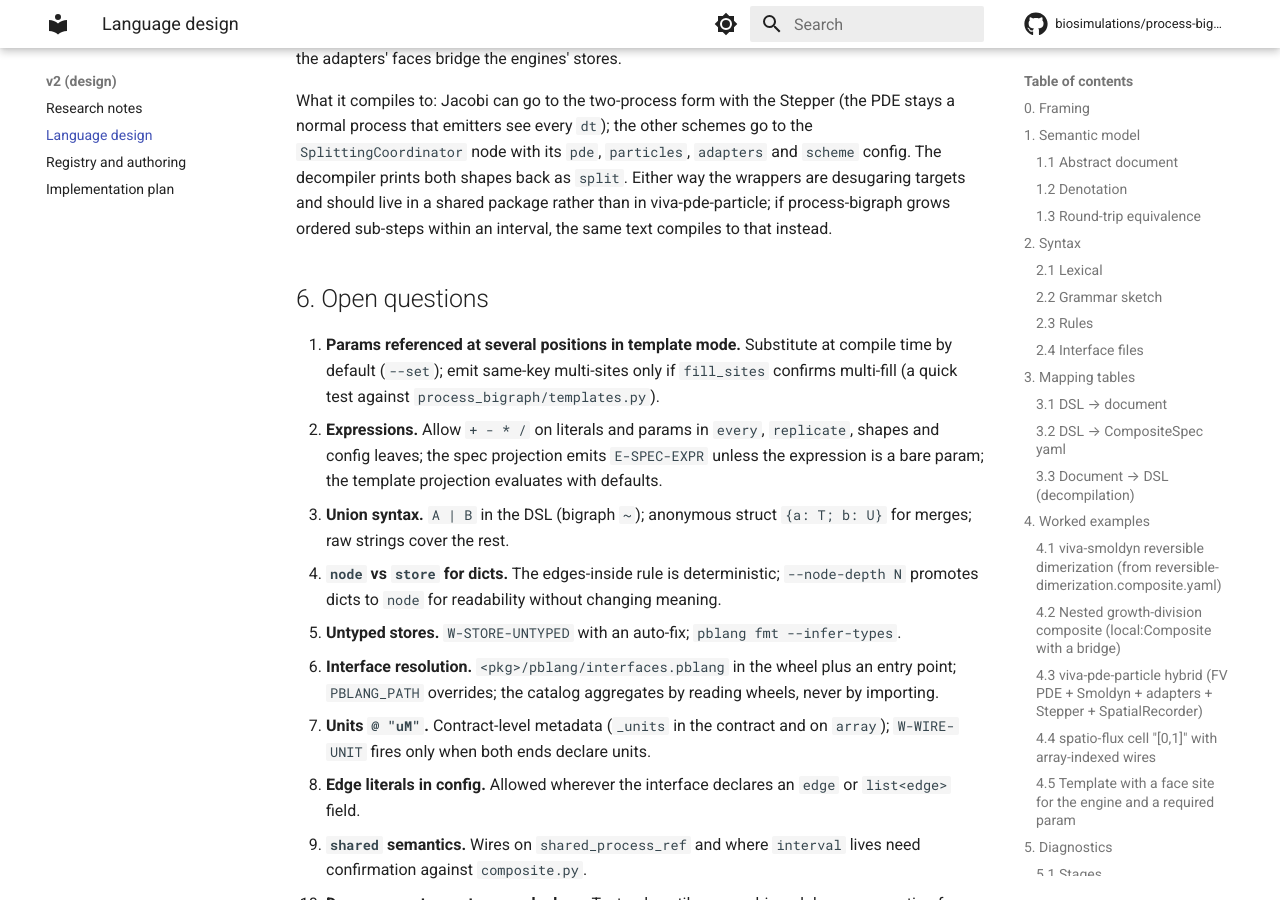
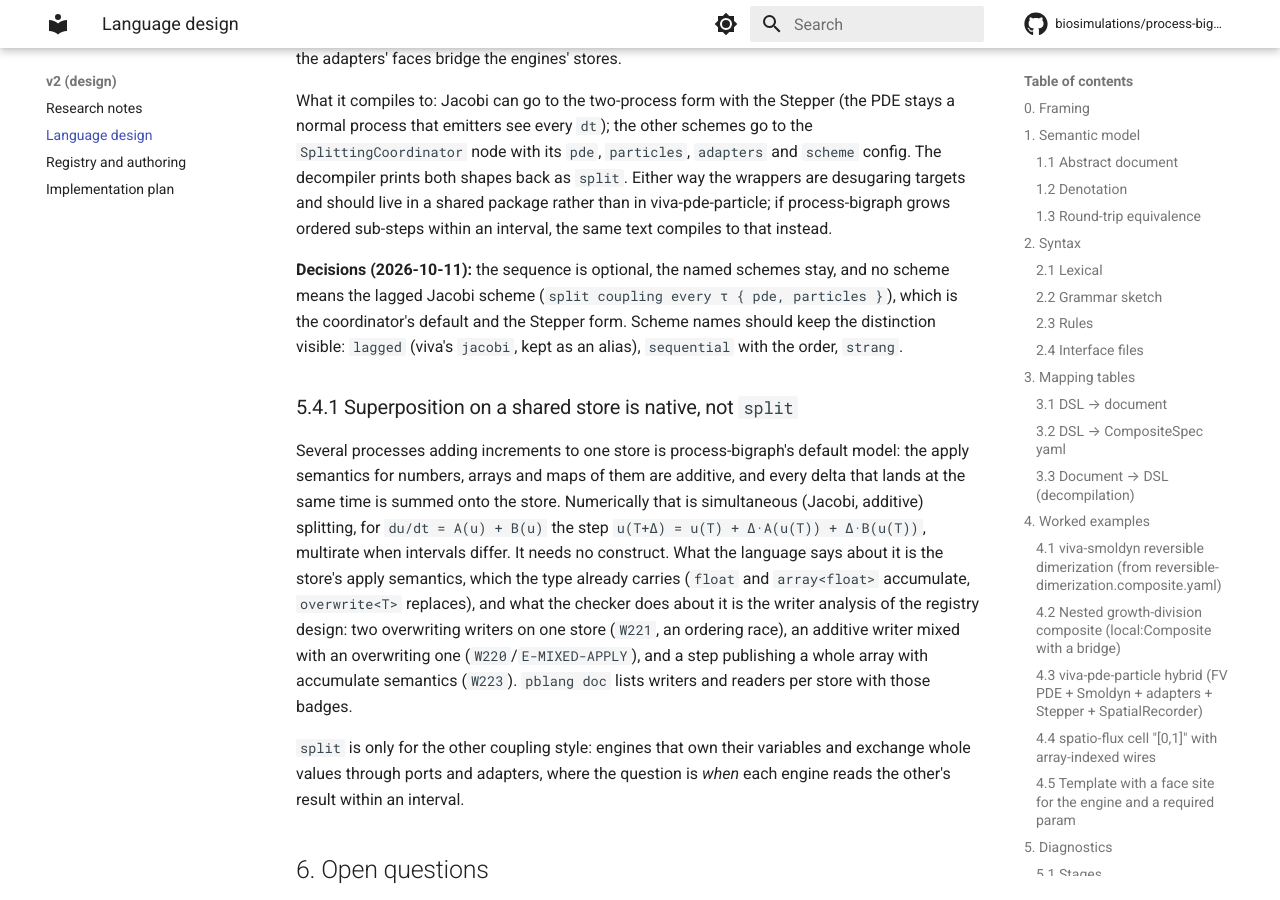
Before and after one commit to biosimulations/process-bigraph-lang, an MkDocs documentation site: the page built from docs/v2/design.md, in a window 1280 px wide and 900 px high, scrolled down 19585 px. Built offline with MkDocs 1.6.1 and Material for MkDocs 9.7.7, drawn with Linux system fonts in a browser that asks for light colours; comment, search, counter and statistics services are not loaded.

Commit message:
docs(v2): split decisions (optional sequence, named schemes, lagged default); superposition on a shared store is native
Co-Authored-By: Claude Fable 5.1 <noreply@anthropic.com>

```diff
--- a/docs/v2/design.md
+++ b/docs/v2/design.md
@@ -700,6 +700,26 @@ emitters see every `dt`); the other schemes go to the `SplittingCoordinator` nod
 desugaring targets and should live in a shared package rather than in viva-pde-particle; if process-bigraph grows
 ordered sub-steps within an interval, the same text compiles to that instead.
 
+**Decisions (2026-10-11):** the sequence is optional, the named schemes stay, and no scheme means the lagged
+Jacobi scheme (`split coupling every τ { pde, particles }`), which is the coordinator's default and the Stepper
+form. Scheme names should keep the distinction visible: `lagged` (viva's `jacobi`, kept as an alias),
+`sequential` with the order, `strang`.
+
+### 5.4.1 Superposition on a shared store is native, not `split`
+
+Several processes adding increments to one store is process-bigraph's default model: the apply semantics for
+numbers, arrays and maps of them are additive, and every delta that lands at the same time is summed onto the
+store. Numerically that is simultaneous (Jacobi, additive) splitting, for `du/dt = A(u) + B(u)` the step
+`u(T+Δ) = u(T) + Δ·A(u(T)) + Δ·B(u(T))`, multirate when intervals differ. It needs no construct. What the
+language says about it is the store's apply semantics, which the type already carries (`float` and
+`array<float>` accumulate, `overwrite<T>` replaces), and what the checker does about it is the writer analysis of
+the registry design: two overwriting writers on one store (`W221`, an ordering race), an additive writer mixed
+with an overwriting one (`W220`/`E-MIXED-APPLY`), and a step publishing a whole array with accumulate semantics
+(`W223`). `pblang doc` lists writers and readers per store with those badges.
+
+`split` is only for the other coupling style: engines that own their variables and exchange whole values
+through ports and adapters, where the question is _when_ each engine reads the other's result within an interval.
+
 ## 6. Open questions
 
 1. **Params referenced at several positions in template mode.** Substitute at compile time by default (`--set`);
```
